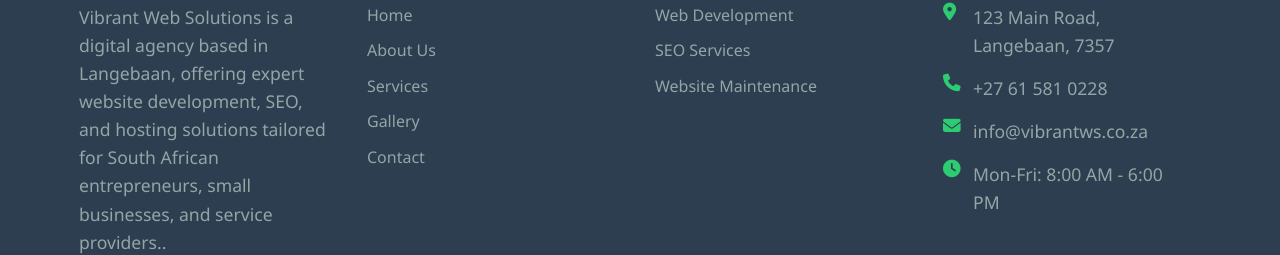
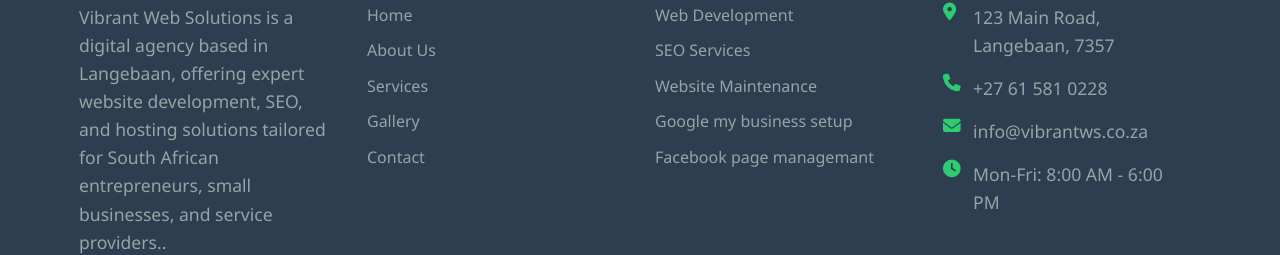
Before and after one commit to Bradley267ocks/Vibrant-web-salutions-, a plain HTML site: page index.html in a window 1280 px wide. Shown: the part 3971-4226 px from the top of the page. Drawn offline with Linux system fonts and the light colour scheme.

Commit message:
Update index.html

```diff
--- a/index.html
+++ b/index.html
@@ -262,6 +262,8 @@
                         <li><a href="services.html">Web Development</a></li>
                         <li><a href="services.html">SEO Services</a></li>
                         <li><a href="services.html">Website Maintenance</a></li>
+                      <li><a href="services.html">Google my business setup</a></li>
+                      <li><a href="services.html">Facebook page managemant</a></li>
                     </ul>
                 </div>
                 <div class="footer-col">
```
